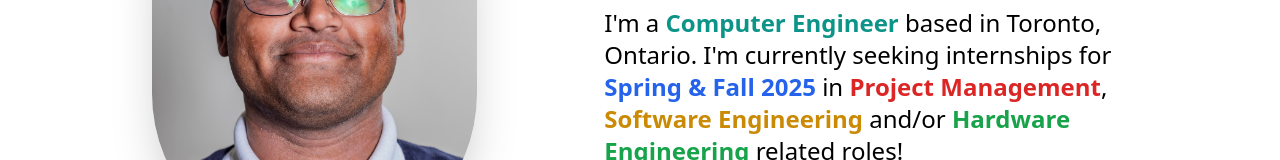
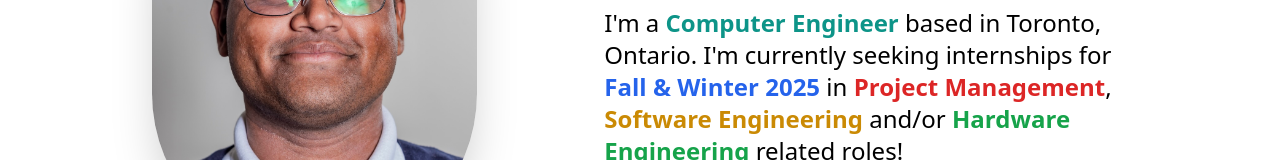
Before and after one commit to Shiv-sp/personalwebsite, a Next.js app: page / in a window 1280 px wide. Shown: the part 434-594 px from the top of the page. Built offline with nearby package versions, Linux system fonts and the light colour scheme.

Commit message:
Update HeroSection.tsx

```diff
--- a/components/HeroSection.tsx
+++ b/components/HeroSection.tsx
@@ -61,7 +61,7 @@ const HeroSection = () => {
             I&#39;m a{" "}
             <span className="font-semibold text-teal-600">Computer Engineer</span>
             {" "}based in Toronto, Ontario. I&#39;m currently seeking internships for{" "}
-            <span className="font-semibold text-blue-600">Spring & Fall 2025</span>
+            <span className="font-semibold text-blue-600">Fall & Winter 2025</span>
             {" "}in{" "}
             <span className="font-semibold text-red-600">Project Management</span>,{" "}
             <span className="font-semibold text-yellow-600">Software Engineering</span>
```
